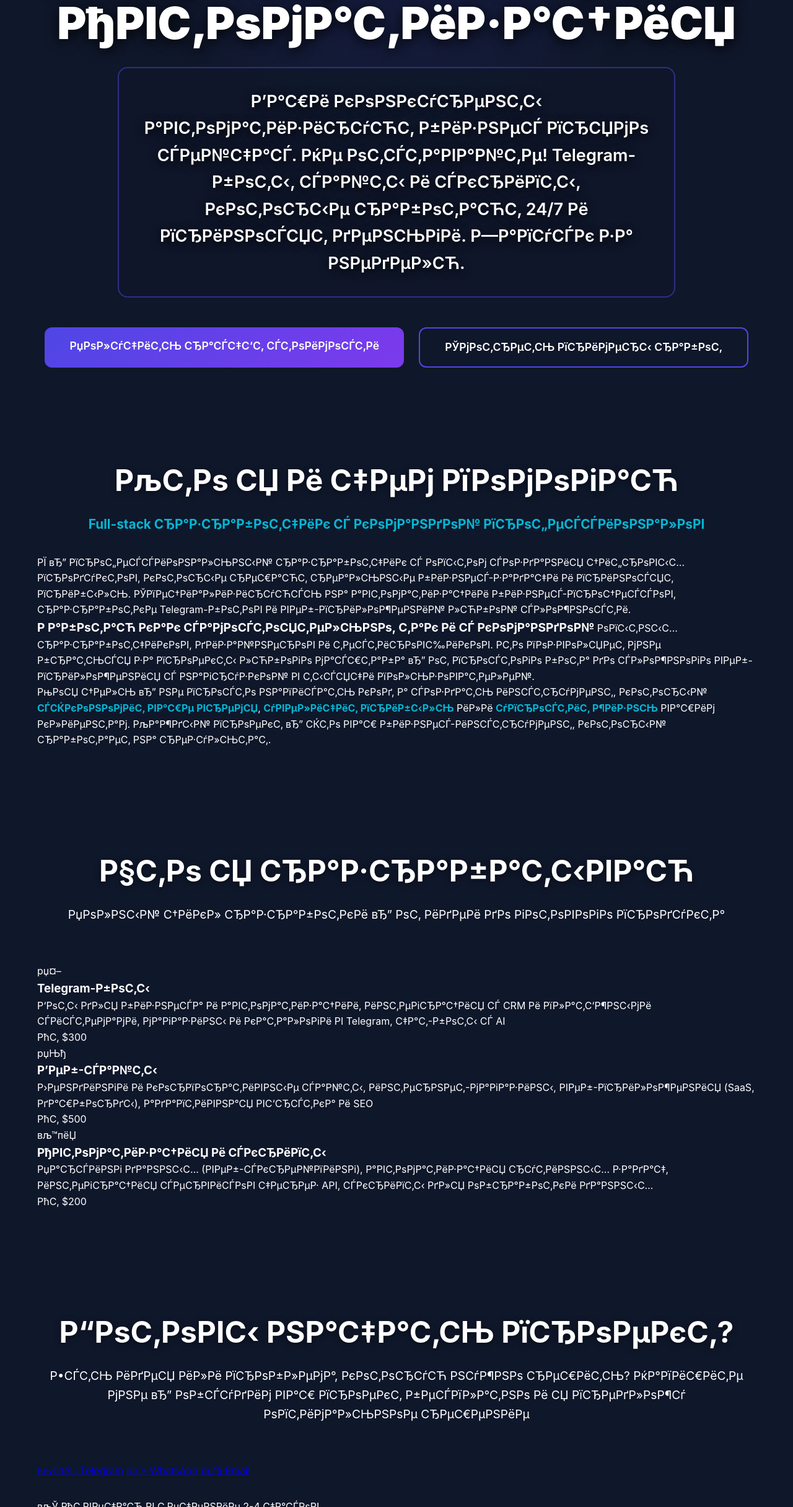
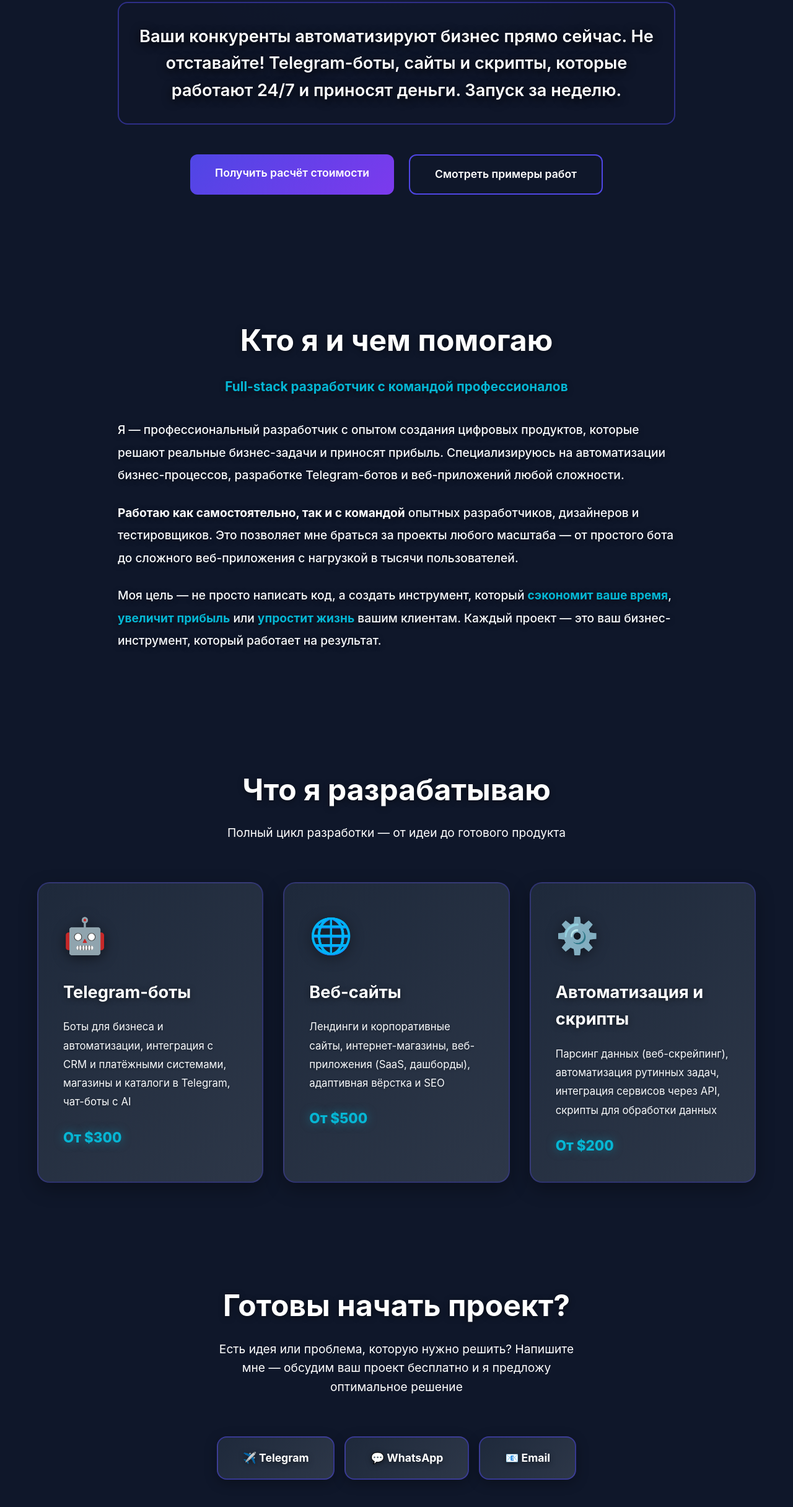
Before and after one commit to Djju69/DevPro, a plain HTML site: page index.html in a window 1280 px wide. Shown: the part 369-2800 px from the top of the page at 62% size. Drawn offline with Linux system fonts and the light colour scheme.

Commit message:
Fixed encoding issues - recreated index.html with proper UTF-8

```diff
--- a/index.html
+++ b/index.html
@@ -3,8 +3,8 @@
 <head>
     <meta charset="UTF-8">
     <meta name="viewport" content="width=device-width, initial-scale=1.0">
-    <title>Р Р°Р·СЂР°Р±РѕС‚РєР° Telegram-Р±РѕС‚РѕРІ Рё СЃР°Р№С‚РѕРІ РїРѕРґ РєР»СЋС‡ | РћС‚ 300$ Р·Р° 7 РґРЅРµР№</title>
-    <meta name="description" content="вљЎ Р Р°Р·СЂР°Р±Р°С‚С‹РІР°СЋ Telegram-Р±РѕС‚РѕРІ, СЃР°Р№С‚С‹ Рё Р°РІС‚РѕРјР°С‚РёР·Р°С†РёСЋ РґР»СЏ Р±РёР·РЅРµСЃР°. 50+ РїСЂРѕРµРєС‚РѕРІ, 3+ РіРѕРґР° РѕРїС‹С‚Р°. Р“Р°СЂР°РЅС‚РёСЏ 30 РґРЅРµР№. Р¦РµРЅС‹ РѕС‚ 300$. Р‘С‹СЃС‚СЂС‹Р№ Р·Р°РїСѓСЃРє Р·Р° 5-14 РґРЅРµР№. Р‘РµСЃРїР»Р°С‚РЅР°СЏ РєРѕРЅСЃСѓР»СЊС‚Р°С†РёСЏ!">
+    <title>Разработка Telegram-ботов и сайтов под ключ | От 300$ за 7 дней</title>
+    <meta name="description" content="⚡ Разрабатываю Telegram-ботов, сайты и автоматизацию для бизнеса. 50+ проектов, 3+ года опыта. Гарантия 30 дней. Цены от 300$. Быстрый запуск за 5-14 дней. Бесплатная консультация!">
     <style>
         * {
             margin: 0;
@@ -162,135 +162,6 @@
             margin-bottom: 4rem;
         }
 
-        @media (max-width: 768px) {
-            .nav-links {
-                display: none;
-            }
-
-            section {
-                padding: 3rem 1rem;
-            }
-        }
-    </style>
-</head>
-<body>
-    <header>
-        <nav>
-            <div class="logo">DevPro</div>
-            <ul class="nav-links">
-                <li><a href="#about">Рћ СЃРµР±Рµ</a></li>
-                <li><a href="#services">РЈСЃР»СѓРіРё</a></li>
-                <li><a href="#portfolio">РџРѕСЂС‚С„РѕР»РёРѕ</a></li>
-                <li><a href="#pricing">РўР°СЂРёС„С‹</a></li>
-                <li><a href="#testimonials">РћС‚Р·С‹РІС‹</a></li>
-                <li><a href="#faq">FAQ</a></li>
-                <li><a href="#contact">РљРѕРЅС‚Р°РєС‚С‹</a></li>
-            </ul>
-        </nav>
-    </header>
-
-    <section class="hero">
-        <div>
-            <h1>Р Р°Р·СЂР°Р±РѕС‚РєР° РїРѕРґ РєР»СЋС‡:<br>Р‘РѕС‚С‹ вЂў РЎР°Р№С‚С‹ вЂў РђРІС‚РѕРјР°С‚РёР·Р°С†РёСЏ</h1>
-            <p class="hero-subtitle">Р’Р°С€Рё РєРѕРЅРєСѓСЂРµРЅС‚С‹ Р°РІС‚РѕРјР°С‚РёР·РёСЂСѓСЋС‚ Р±РёР·РЅРµСЃ РїСЂСЏРјРѕ СЃРµР№С‡Р°СЃ. РќРµ РѕС‚СЃС‚Р°РІР°Р№С‚Рµ! Telegram-Р±РѕС‚С‹, СЃР°Р№С‚С‹ Рё СЃРєСЂРёРїС‚С‹, РєРѕС‚РѕСЂС‹Рµ СЂР°Р±РѕС‚Р°СЋС‚ 24/7 Рё РїСЂРёРЅРѕСЃСЏС‚ РґРµРЅСЊРіРё. Р—Р°РїСѓСЃРє Р·Р° РЅРµРґРµР»СЋ.</p>
-            <div class="cta-buttons">
-                <a href="#contact" class="btn btn-primary">РџРѕР»СѓС‡РёС‚СЊ СЂР°СЃС‡С‘С‚ СЃС‚РѕРёРјРѕСЃС‚Рё</a>
-                <a href="#portfolio" class="btn btn-secondary">РЎРјРѕС‚СЂРµС‚СЊ РїСЂРёРјРµСЂС‹ СЂР°Р±РѕС‚</a>
-            </div>
-        </div>
-    </section>
-    <section id="about">
-        <div class="container">
-            <h2 class="section-title">РљС‚Рѕ СЏ Рё С‡РµРј РїРѕРјРѕРіР°СЋ</h2>
-            <div class="about-content">
-                <p class="about-text" style="font-size: 1.3rem; color: #06B6D4; font-weight: 700; text-align: center; margin-bottom: 2rem;">
-                    Full-stack СЂР°Р·СЂР°Р±РѕС‚С‡РёРє СЃ РєРѕРјР°РЅРґРѕР№ РїСЂРѕС„РµСЃСЃРёРѕРЅР°Р»РѕРІ
-                </p>
-
-                <p class="about-text">
-                    РЇ вЂ” РїСЂРѕС„РµСЃСЃРёРѕРЅР°Р»СЊРЅС‹Р№ СЂР°Р·СЂР°Р±РѕС‚С‡РёРє СЃ РѕРїС‹С‚РѕРј СЃРѕР·РґР°РЅРёСЏ С†РёС„СЂРѕРІС‹С… РїСЂРѕРґСѓРєС‚РѕРІ, РєРѕС‚РѕСЂС‹Рµ СЂРµС€Р°СЋС‚ СЂРµР°Р»СЊРЅС‹Рµ Р±РёР·РЅРµСЃ-Р·Р°РґР°С‡Рё Рё РїСЂРёРЅРѕСЃСЏС‚ РїСЂРёР±С‹Р»СЊ. РЎРїРµС†РёР°Р»РёР·РёСЂСѓСЋСЃСЊ РЅР° Р°РІС‚РѕРјР°С‚РёР·Р°С†РёРё Р±РёР·РЅРµСЃ-РїСЂРѕС†РµСЃСЃРѕРІ, СЂР°Р·СЂР°Р±РѕС‚РєРµ Telegram-Р±РѕС‚РѕРІ Рё РІРµР±-РїСЂРёР»РѕР¶РµРЅРёР№ Р»СЋР±РѕР№ СЃР»РѕР¶РЅРѕСЃС‚Рё.
-                </p>
-
-                <p class="about-text">
-                    <strong style="color: #FFFFFF; font-size: 1.2rem;">Р Р°Р±РѕС‚Р°СЋ РєР°Рє СЃР°РјРѕСЃС‚РѕСЏС‚РµР»СЊРЅРѕ, С‚Р°Рє Рё СЃ РєРѕРјР°РЅРґРѕР№</strong> РѕРїС‹С‚РЅС‹С… СЂР°Р·СЂР°Р±РѕС‚С‡РёРєРѕРІ, РґРёР·Р°Р№РЅРµСЂРѕРІ Рё С‚РµСЃС‚РёСЂРѕРІС‰РёРєРѕРІ. Р­С‚Рѕ РїРѕР·РІРѕР»СЏРµС‚ РјРЅРµ Р±СЂР°С‚СЊСЃСЏ Р·Р° РїСЂРѕРµРєС‚С‹ Р»СЋР±РѕРіРѕ РјР°СЃС€С‚Р°Р±Р° вЂ” РѕС‚ РїСЂРѕСЃС‚РѕРіРѕ Р±РѕС‚Р° РґРѕ СЃР»РѕР¶РЅРѕРіРѕ РІРµР±-РїСЂРёР»РѕР¶РµРЅРёСЏ СЃ РЅР°РіСЂСѓР·РєРѕР№ РІ С‚С‹СЃСЏС‡Рё РїРѕР»СЊР·РѕРІР°С‚РµР»РµР№.
-                </p>
-
-                <p class="about-text">
-                    РњРѕСЏ С†РµР»СЊ вЂ” РЅРµ РїСЂРѕСЃС‚Рѕ РЅР°РїРёСЃР°С‚СЊ РєРѕРґ, Р° СЃРѕР·РґР°С‚СЊ РёРЅСЃС‚СЂСѓРјРµРЅС‚, РєРѕС‚РѕСЂС‹Р№ <strong style="color: #06B6D4;">СЃСЌРєРѕРЅРѕРјРёС‚ РІР°С€Рµ РІСЂРµРјСЏ</strong>, <strong style="color: #06B6D4;">СѓРІРµР»РёС‡РёС‚ РїСЂРёР±С‹Р»СЊ</strong> РёР»Рё <strong style="color: #06B6D4;">СѓРїСЂРѕСЃС‚РёС‚ Р¶РёР·РЅСЊ</strong> РІР°С€РёРј РєР»РёРµРЅС‚Р°Рј. РљР°Р¶РґС‹Р№ РїСЂРѕРµРєС‚ вЂ” СЌС‚Рѕ РІР°С€ Р±РёР·РЅРµСЃ-РёРЅСЃС‚СЂСѓРјРµРЅС‚, РєРѕС‚РѕСЂС‹Р№ СЂР°Р±РѕС‚Р°РµС‚ РЅР° СЂРµР·СѓР»СЊС‚Р°С‚.
-                </p>
-            </div>
-        </div>
-    </section>
-    <section id="services">
-        <div class="container">
-            <h2 class="section-title">Р§С‚Рѕ СЏ СЂР°Р·СЂР°Р±Р°С‚С‹РІР°СЋ</h2>
-            <p class="section-subtitle">РџРѕР»РЅС‹Р№ С†РёРєР» СЂР°Р·СЂР°Р±РѕС‚РєРё вЂ” РѕС‚ РёРґРµРё РґРѕ РіРѕС‚РѕРІРѕРіРѕ РїСЂРѕРґСѓРєС‚Р°</p>
-            <div class="services-grid">
-                <div class="service-card">
-                    <div class="service-icon">рџ¤–</div>
-                    <h3>Telegram-Р±РѕС‚С‹</h3>
-                    <p>Р‘РѕС‚С‹ РґР»СЏ Р±РёР·РЅРµСЃР° Рё Р°РІС‚РѕРјР°С‚РёР·Р°С†РёРё, РёРЅС‚РµРіСЂР°С†РёСЏ СЃ CRM Рё РїР»Р°С‚С‘Р¶РЅС‹РјРё СЃРёСЃС‚РµРјР°РјРё, РјР°РіР°Р·РёРЅС‹ Рё РєР°С‚Р°Р»РѕРіРё РІ Telegram, С‡Р°С‚-Р±РѕС‚С‹ СЃ AI</p>
-                    <div class="service-price">РћС‚ $300</div>
-                </div>
-                <div class="service-card">
-                    <div class="service-icon">рџЊђ</div>
-                    <h3>Р’РµР±-СЃР°Р№С‚С‹</h3>
-                    <p>Р›РµРЅРґРёРЅРіРё Рё РєРѕСЂРїРѕСЂР°С‚РёРІРЅС‹Рµ СЃР°Р№С‚С‹, РёРЅС‚РµСЂРЅРµС‚-РјР°РіР°Р·РёРЅС‹, РІРµР±-РїСЂРёР»РѕР¶РµРЅРёСЏ (SaaS, РґР°С€Р±РѕСЂРґС‹), Р°РґР°РїС‚РёРІРЅР°СЏ РІС‘СЂСЃС‚РєР° Рё SEO</p>
-                    <div class="service-price">РћС‚ $500</div>
-                </div>
-                <div class="service-card">
-                    <div class="service-icon">вљ™пёЏ</div>
-                    <h3>РђРІС‚РѕРјР°С‚РёР·Р°С†РёСЏ Рё СЃРєСЂРёРїС‚С‹</h3>
-                    <p>РџР°СЂСЃРёРЅРі РґР°РЅРЅС‹С… (РІРµР±-СЃРєСЂРµР№РїРёРЅРі), Р°РІС‚РѕРјР°С‚РёР·Р°С†РёСЏ СЂСѓС‚РёРЅРЅС‹С… Р·Р°РґР°С‡, РёРЅС‚РµРіСЂР°С†РёСЏ СЃРµСЂРІРёСЃРѕРІ С‡РµСЂРµР· API, СЃРєСЂРёРїС‚С‹ РґР»СЏ РѕР±СЂР°Р±РѕС‚РєРё РґР°РЅРЅС‹С…</p>
-                    <div class="service-price">РћС‚ $200</div>
-                </div>
-            </div>
-        </div>
-    </section>
-    <section id="contact">
-        <div class="container">
-            <h2 class="section-title">Р“РѕС‚РѕРІС‹ РЅР°С‡Р°С‚СЊ РїСЂРѕРµРєС‚?</h2>
-            <div class="contact-content">
-                <p class="section-subtitle">Р•СЃС‚СЊ РёРґРµСЏ РёР»Рё РїСЂРѕР±Р»РµРјР°, РєРѕС‚РѕСЂСѓСЋ РЅСѓР¶РЅРѕ СЂРµС€РёС‚СЊ? РќР°РїРёС€РёС‚Рµ РјРЅРµ вЂ” РѕР±СЃСѓРґРёРј РІР°С€ РїСЂРѕРµРєС‚ Р±РµСЃРїР»Р°С‚РЅРѕ Рё СЏ РїСЂРµРґР»РѕР¶Сѓ РѕРїС‚РёРјР°Р»СЊРЅРѕРµ СЂРµС€РµРЅРёРµ</p>
-                <div class="contact-buttons">
-                    <a href="https://t.me/yourusername" class="contact-btn">вњ€пёЏ Telegram</a>
-                    <a href="https://wa.me/yourphone" class="contact-btn">рџ’¬ WhatsApp</a>
-                    <a href="mailto:your@email.com" class="contact-btn">рџ“§ Email</a>
-                </div>
-                <p style="color: #FFFFFF; margin-top: 2rem;">вљЎ РћС‚РІРµС‡Р°СЋ РІ С‚РµС‡РµРЅРёРµ 2-4 С‡Р°СЃРѕРІ</p>
-            </div>
-        </div>
-    </section>
-
-    <footer>
-        <div class="container">
-            <p style="font-size: 1.2rem; margin-bottom: 1rem;">В© 2025 DevPro. Р’СЃРµ РїСЂР°РІР° Р·Р°С‰РёС‰РµРЅС‹.</p>
-            <p style="margin-bottom: 3rem; opacity: 0.8;">Р Р°Р·СЂР°Р±РѕС‚РєР° Р±РѕС‚РѕРІ, СЃР°Р№С‚РѕРІ Рё Р°РІС‚РѕРјР°С‚РёР·Р°С†РёСЏ РґР»СЏ Р±РёР·РЅРµСЃР°</p>
-        </div>
-    </footer>
-
-    <script>
-        document.querySelectorAll('a[href^="#"]').forEach(anchor => {
-            anchor.addEventListener('click', function (e) {
-                e.preventDefault();
-                const target = document.querySelector(this.getAttribute('href'));
-                if (target) {
-                    target.scrollIntoView({ behavior: 'smooth', block: 'start' });
-                }
-            });
-        });
-
-        window.addEventListener('scroll', function() {
-            const header = document.querySelector('header');
-            if (window.scrollY > 50) {
-                header.style.background = 'rgba(15, 23, 42, 0.98)';
-            } else {
-                header.style.background = 'rgba(15, 23, 42, 0.95)';
-            }
-        });
-    </script>
-</body>
-</html>
         .about-content {
             max-width: 900px;
             margin: 0 auto;
@@ -399,3 +270,140 @@
             font-size: 1.05rem;
             text-shadow: 0 1px 4px rgba(0, 0, 0, 0.3);
         }
+
+        @media (max-width: 768px) {
+            .nav-links {
+                display: none;
+            }
+
+            section {
+                padding: 3rem 1rem;
+            }
+
+            .services-grid {
+                grid-template-columns: 1fr;
+            }
+        }
+    </style>
+</head>
+<body>
+    <header>
+        <nav>
+            <div class="logo">DevPro</div>
+            <ul class="nav-links">
+                <li><a href="#about">О себе</a></li>
+                <li><a href="#services">Услуги</a></li>
+                <li><a href="#portfolio">Портфолио</a></li>
+                <li><a href="#pricing">Тарифы</a></li>
+                <li><a href="#testimonials">Отзывы</a></li>
+                <li><a href="#faq">FAQ</a></li>
+                <li><a href="#contact">Контакты</a></li>
+            </ul>
+        </nav>
+    </header>
+
+    <section class="hero">
+        <div>
+            <h1>Разработка под ключ:<br>Боты • Сайты • Автоматизация</h1>
+            <p class="hero-subtitle">Ваши конкуренты автоматизируют бизнес прямо сейчас. Не отставайте! Telegram-боты, сайты и скрипты, которые работают 24/7 и приносят деньги. Запуск за неделю.</p>
+            <div class="cta-buttons">
+                <a href="#contact" class="btn btn-primary">Получить расчёт стоимости</a>
+                <a href="#portfolio" class="btn btn-secondary">Смотреть примеры работ</a>
+            </div>
+        </div>
+    </section>
+
+    <section id="about">
+        <div class="container">
+            <h2 class="section-title">Кто я и чем помогаю</h2>
+            <div class="about-content">
+                <p class="about-text" style="font-size: 1.3rem; color: #06B6D4; font-weight: 700; text-align: center; margin-bottom: 2rem;">
+                    Full-stack разработчик с командой профессионалов
+                </p>
+
+                <p class="about-text">
+                    Я — профессиональный разработчик с опытом создания цифровых продуктов, которые решают реальные бизнес-задачи и приносят прибыль. Специализируюсь на автоматизации бизнес-процессов, разработке Telegram-ботов и веб-приложений любой сложности.
+                </p>
+
+                <p class="about-text">
+                    <strong style="color: #FFFFFF; font-size: 1.2rem;">Работаю как самостоятельно, так и с командой</strong> опытных разработчиков, дизайнеров и тестировщиков. Это позволяет мне браться за проекты любого масштаба — от простого бота до сложного веб-приложения с нагрузкой в тысячи пользователей.
+                </p>
+
+                <p class="about-text">
+                    Моя цель — не просто написать код, а создать инструмент, который <strong style="color: #06B6D4;">сэкономит ваше время</strong>, <strong style="color: #06B6D4;">увеличит прибыль</strong> или <strong style="color: #06B6D4;">упростит жизнь</strong> вашим клиентам. Каждый проект — это ваш бизнес-инструмент, который работает на результат.
+                </p>
+            </div>
+        </div>
+    </section>
+
+    <section id="services">
+        <div class="container">
+            <h2 class="section-title">Что я разрабатываю</h2>
+            <p class="section-subtitle">Полный цикл разработки — от идеи до готового продукта</p>
+            <div class="services-grid">
+                <div class="service-card">
+                    <div class="service-icon">🤖</div>
+                    <h3>Telegram-боты</h3>
+                    <p>Боты для бизнеса и автоматизации, интеграция с CRM и платёжными системами, магазины и каталоги в Telegram, чат-боты с AI</p>
+                    <div class="service-price">От $300</div>
+                </div>
+                <div class="service-card">
+                    <div class="service-icon">🌐</div>
+                    <h3>Веб-сайты</h3>
+                    <p>Лендинги и корпоративные сайты, интернет-магазины, веб-приложения (SaaS, дашборды), адаптивная вёрстка и SEO</p>
+                    <div class="service-price">От $500</div>
+                </div>
+                <div class="service-card">
+                    <div class="service-icon">⚙️</div>
+                    <h3>Автоматизация и скрипты</h3>
+                    <p>Парсинг данных (веб-скрейпинг), автоматизация рутинных задач, интеграция сервисов через API, скрипты для обработки данных</p>
+                    <div class="service-price">От $200</div>
+                </div>
+            </div>
+        </div>
+    </section>
+
+    <section id="contact">
+        <div class="container">
+            <h2 class="section-title">Готовы начать проект?</h2>
+            <div class="contact-content">
+                <p class="section-subtitle">Есть идея или проблема, которую нужно решить? Напишите мне — обсудим ваш проект бесплатно и я предложу оптимальное решение</p>
+                <div class="contact-buttons">
+                    <a href="https://t.me/yourusername" class="contact-btn">✈️ Telegram</a>
+                    <a href="https://wa.me/yourphone" class="contact-btn">💬 WhatsApp</a>
+                    <a href="mailto:your@email.com" class="contact-btn">📧 Email</a>
+                </div>
+                <p style="color: #FFFFFF; margin-top: 2rem;">⚡ Отвечаю в течение 2-4 часов</p>
+            </div>
+        </div>
+    </section>
+
+    <footer>
+        <div class="container">
+            <p style="font-size: 1.2rem; margin-bottom: 1rem;">© 2025 DevPro. Все права защищены.</p>
+            <p style="margin-bottom: 3rem; opacity: 0.8;">Разработка ботов, сайтов и автоматизация для бизнеса</p>
+        </div>
+    </footer>
+
+    <script>
+        document.querySelectorAll('a[href^="#"]').forEach(anchor => {
+            anchor.addEventListener('click', function (e) {
+                e.preventDefault();
+                const target = document.querySelector(this.getAttribute('href'));
+                if (target) {
+                    target.scrollIntoView({ behavior: 'smooth', block: 'start' });
+                }
+            });
+        });
+
+        window.addEventListener('scroll', function() {
+            const header = document.querySelector('header');
+            if (window.scrollY > 50) {
+                header.style.background = 'rgba(15, 23, 42, 0.98)';
+            } else {
+                header.style.background = 'rgba(15, 23, 42, 0.95)';
+            }
+        });
+    </script>
+</body>
+</html>
```
